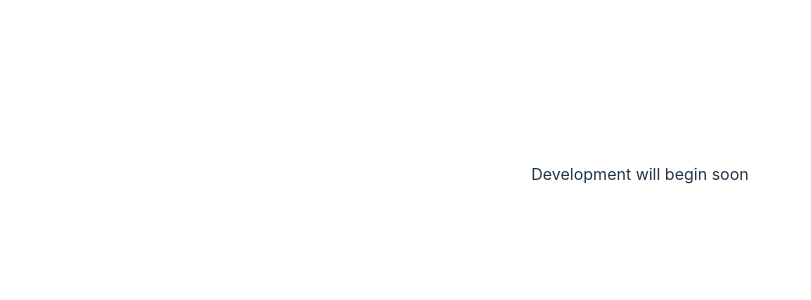
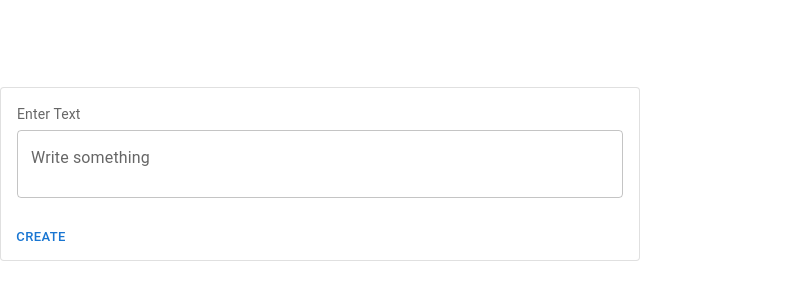
Before and after one commit to KarolisPetrovskis/SEMementoMori, a React (Vite) app in the folder MementoMori/mementomori.client/: page / in a window 1280 px wide. Shown: the part 226-526 px from the top of the page, without its empty margins (0-811 px from the left). Built offline with nearby package versions, Linux system fonts and the light colour scheme.

Commit message:
Added Card element localy

```diff
--- a/MementoMori/mementomori.client/src/App.tsx
+++ b/MementoMori/mementomori.client/src/App.tsx
@@ -1,10 +1,74 @@
-import { useEffect, useState } from 'react';
-import './App.css';
+import * as React from 'react';
+import Box from '@mui/material/Box';
+import Card from '@mui/material/Card';
+import CardActions from '@mui/material/CardActions';
+import CardContent from '@mui/material/CardContent';
+import Button from '@mui/material/Button';
+import Typography from '@mui/material/Typography';
+import TextField from '@mui/material/TextField'; // Import TextField
 
+export default function OutlinedCard() {
+    const [inputValue, setInputValue] = React.useState(''); // State for input value
+    const [fontSize, setFontSize] = React.useState(24); // Initial font size
 
+    const handleChange = (event) => {
+        const value = event.target.value;
+        setInputValue(value);
 
-function App() {
-    return <span> Development will begin soon </span>;
+        // Remove newlines from length calculation for dynamic font size
+        const textLength = value.replace(/\n/g, '').length;
+
+        // Adjust font size dynamically based on length of input
+        if (textLength < 100) {
+            setFontSize(24); // Larger font for shorter text
+        } else if (textLength < 250) {
+            setFontSize(18); // Medium font for moderate text
+        } else {
+            setFontSize(14); // Smaller font for longer text
+        }
+    };
+
+    const handleCreate = () => {
+        console.log("Created:", inputValue); // Action for Create button
+    };
+
+    return (
+        <Box
+            sx={{
+                minWidth: '50vw',
+                display: 'flex',
+                justifyContent: 'center',
+                alignItems: 'rigth',
+                margin: 'auto',
+            }}
+        >
+            <Card variant="outlined" sx={{ width: '100%', height: 'auto', minHeight: '20vh' }}>
+                <CardContent>
+                    <Typography gutterBottom sx={{ color: 'text.secondary', fontSize: 14 }}>
+                        Enter Text
+                    </Typography>
+                    <TextField
+                        fullWidth
+                        multiline
+                        variant="outlined"
+                        value={inputValue}
+                        onChange={handleChange}
+                        label="Write something"
+                        InputProps={{
+                            style: { fontSize: fontSize }, // Dynamic font size
+                        }}
+                        sx={{
+                            overflowY: 'auto', // Allow scrolling if input gets too large
+                            resize: 'none', // Disable manual resizing
+                        }}
+                    />
+                </CardContent>
+                <CardActions>
+                    <Button size="small" onClick={handleCreate}>
+                        Create
+                    </Button>
+                </CardActions>
+            </Card>
+        </Box>
+    );
 }
-
-export default App;
```
